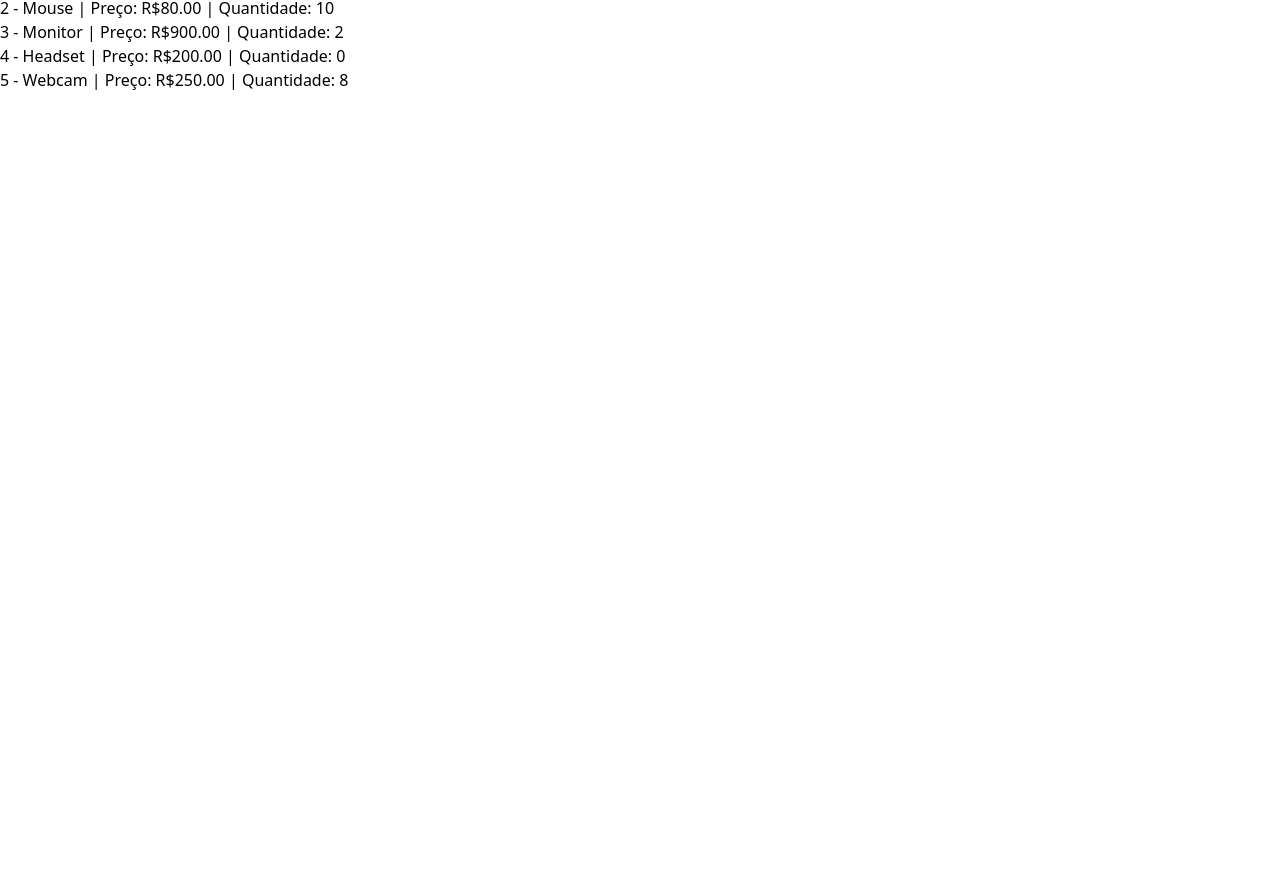
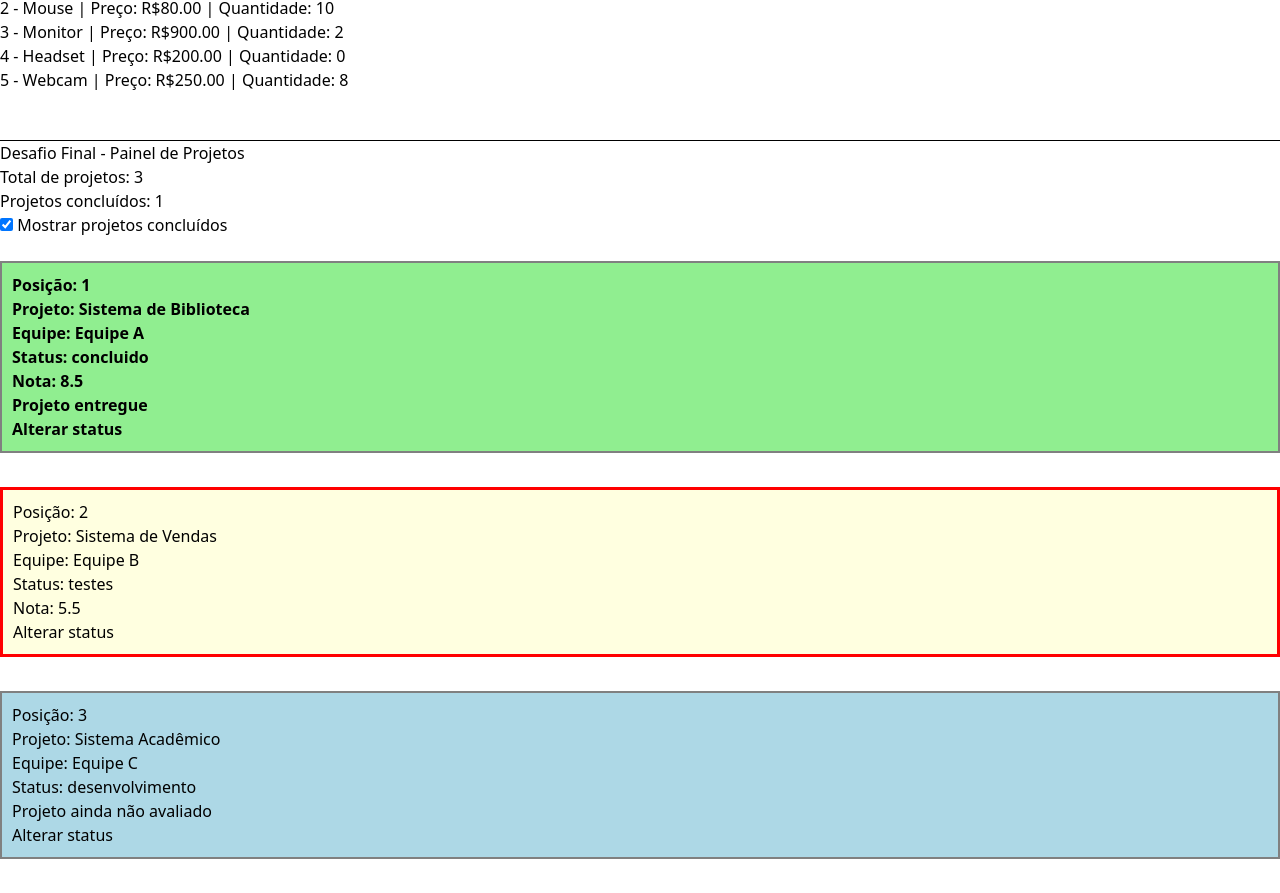
Before and after one commit to caprs/projetointegrador, an Angular app in the folder projeto-integrador/: page / in a window 1280 px wide. Shown: the part 6095-6988 px from the top of the page. Before the commit the page ends 6187 px from the top, so only its background shows below. Built offline with nearby package versions, Linux system fonts and the light colour scheme.

Commit message:
feat: implementa desafio final do painel de projetos

```diff
--- a/projeto-integrador/src/app/livros/cad-livros/cad-livros.css
+++ b/projeto-integrador/src/app/livros/cad-livros/cad-livros.css
@@ -26,3 +26,33 @@
   text-decoration: line-through;
   opacity: 0.6;
 }
+
+.projeto {
+  padding: 10px;
+  margin-bottom: 10px;
+  border: 2px solid gray;
+}
+
+.planejamento {
+  background-color: lightgray;
+}
+
+.desenvolvimento {
+  background-color: lightblue;
+}
+
+.testes {
+  background-color: lightyellow;
+}
+
+.concluido {
+  background-color: lightgreen;
+}
+
+.nota-boa {
+  font-weight: bold;
+}
+
+.nota-baixa {
+  border: 3px solid red;
+}
--- a/projeto-integrador/src/app/livros/cad-livros/cad-livros.html
+++ b/projeto-integrador/src/app/livros/cad-livros/cad-livros.html
@@ -442,3 +442,61 @@
 <p>Nenhum produto cadastrado</p>
 
 }
+
+<br><br>
+<hr>
+
+<h2>Desafio Final - Painel de Projetos</h2>
+
+<p>Total de projetos: {{ projetos.length }}</p>
+<p>Projetos concluídos: {{ totalConcluidos }}</p>
+
+<label>
+    <input type="checkbox" [(ngModel)]="mostrarConcluidos">
+    Mostrar projetos concluídos
+</label>
+
+<br><br>
+
+@for (projeto of projetos; track projeto.id; let i = $index) {
+
+@if (mostrarConcluidos || projeto.status !== 'concluido') {
+
+<div class="projeto" [ngClass]="[
+        projeto.status,
+        projeto.nota !== null && projeto.nota >= 7 ? 'nota-boa' : '',
+        projeto.nota !== null && projeto.nota < 6 ? 'nota-baixa' : ''
+      ]">
+
+    <p>Posição: {{ i + 1 }}</p>
+
+    <p>Projeto: {{ projeto.titulo }}</p>
+
+    <p>Equipe: {{ projeto.equipe }}</p>
+
+    <p>Status: {{ projeto.status }}</p>
+
+    @if (projeto.nota !== null) {
+    <p>Nota: {{ projeto.nota }}</p>
+    } @else {
+    <p>Projeto ainda não avaliado</p>
+    }
+
+    @if (projeto.entregue) {
+    <p><strong>Projeto entregue</strong></p>
+    }
+
+    <button (click)="alterarStatus(projeto)">
+        Alterar status
+    </button>
+
+</div>
+
+<br>
+}
+
+} @empty {
+
+<p>Nenhum projeto cadastrado</p>
+
+}
--- a/projeto-integrador/src/app/livros/cad-livros/cad-livros.ts
+++ b/projeto-integrador/src/app/livros/cad-livros/cad-livros.ts
@@ -14,6 +14,15 @@ interface Tarefa {
   responsavel: string;
   prioridade: 'baixa' | 'media' | 'alta';
   concluida: boolean;
+}
+
+interface Projeto {
+  id: number;
+  titulo: string;
+  equipe: string;
+  nota: number | null;
+  status: 'planejamento' | 'desenvolvimento' | 'testes' | 'concluido';
+  entregue: boolean;
 }
 @Component({
   selector: 'app-cad-livros',
@@ -278,4 +287,52 @@ get tarefasConcluidas() {
 get tarefasPendentes() {
   return this.tarefas.filter(tarefa => !tarefa.concluida).length;
 }
+
+// Desafio Final
+projetos: Projeto[] = [
+  {
+    id: 1,
+    titulo: 'Sistema de Biblioteca',
+    equipe: 'Equipe A',
+    nota: 8.5,
+    status: 'concluido',
+    entregue: true
+  },
+  {
+    id: 2,
+    titulo: 'Sistema de Vendas',
+    equipe: 'Equipe B',
+    nota: 5.5,
+    status: 'testes',
+    entregue: false
+  },
+  {
+    id: 3,
+    titulo: 'Sistema Acadêmico',
+    equipe: 'Equipe C',
+    nota: null,
+    status: 'desenvolvimento',
+    entregue: false
+  }
+];
+
+mostrarConcluidos = true;
+
+alterarStatus(projeto: Projeto) {
+  if (projeto.status === 'planejamento') {
+    projeto.status = 'desenvolvimento';
+  } else if (projeto.status === 'desenvolvimento') {
+    projeto.status = 'testes';
+  } else if (projeto.status === 'testes') {
+    projeto.status = 'concluido';
+  } else {
+    projeto.status = 'planejamento';
+  }
 }
+
+get totalConcluidos() {
+  return this.projetos.filter(
+    projeto => projeto.status === 'concluido'
+  ).length;
+}
+}
```
